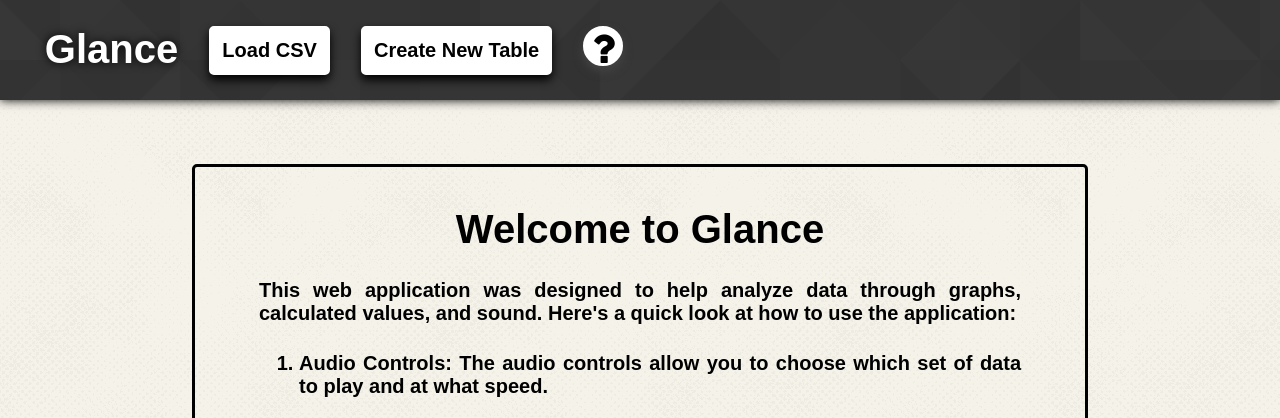
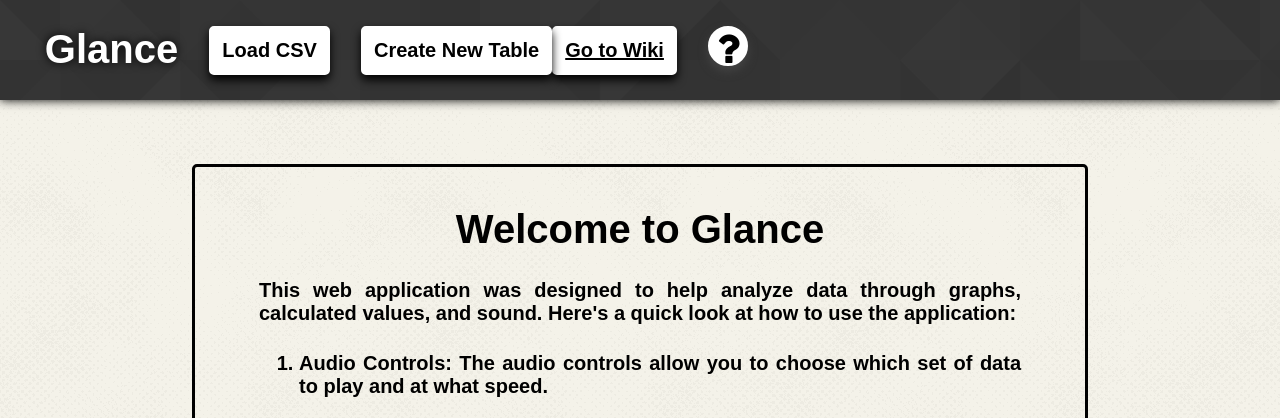
Before and after one commit to RITAccess/Glance-data-analyzer, a PHP site: page /index.html in a window 1280 px wide. Shown: the top 418 px of the page. Run offline with PHP 8.4, Linux system fonts and the light colour scheme; some libraries are stand-ins or nearby versions.

Commit message:
Fixed Bugs Added Clayton Sound Algorithm

```diff
--- a/index.html
+++ b/index.html
@@ -34,7 +34,9 @@
         <input id="newTable" tab-index="0" aria-label="Create New Table" type="button" class="emptyTable" onfocus="focusElement('createBtn')" onblur="blurElement('createBtn')"/>
         <span class="createBtn" title="Create New Table" aria-hidden="true" onmouseover="focusElement('createBtn')" onmouseleave="blurElement('createBtn')">Create New Table</span>
       </label>
+      <a href="https://github.com/RITAccess/Glance-data-analyzer/wiki/I.-Navigation" class="button">Go to Wiki</a>
     </div>
+
     <span id="jumpSpan">
       <a class="pageJump" href="#dataPlot" aria-label="Jump to Table">Jump to Table</a>
       <a class="pageJump" href="#audioSpanSec" aria-label="Jump to Audio">Jump to Audio</a>
--- a/stylesheets/style.css
+++ b/stylesheets/style.css
@@ -366,6 +366,21 @@ svg * {
     border-radius: 100%;
     box-shadow: 0px 5px 10px #444;
 }
+a.button {
+    cursor: pointer !important;
+    font-size: 20px;
+    font-weight: bold;
+    background: #FFF;
+    color: #000;
+    display:inline-block;
+    vertical-align:top;
+    border: 3px solid #FFF;
+    border-radius: 5px;
+    padding: 10px;
+    box-shadow: 0px 5px 10px #000;
+    text-shadow: none;
+}
+
 #instBtn {
     cursor: pointer !important;
     height: 50px;
```
Also changed, not shown: libs/timbrejs/WaveForm.js.
